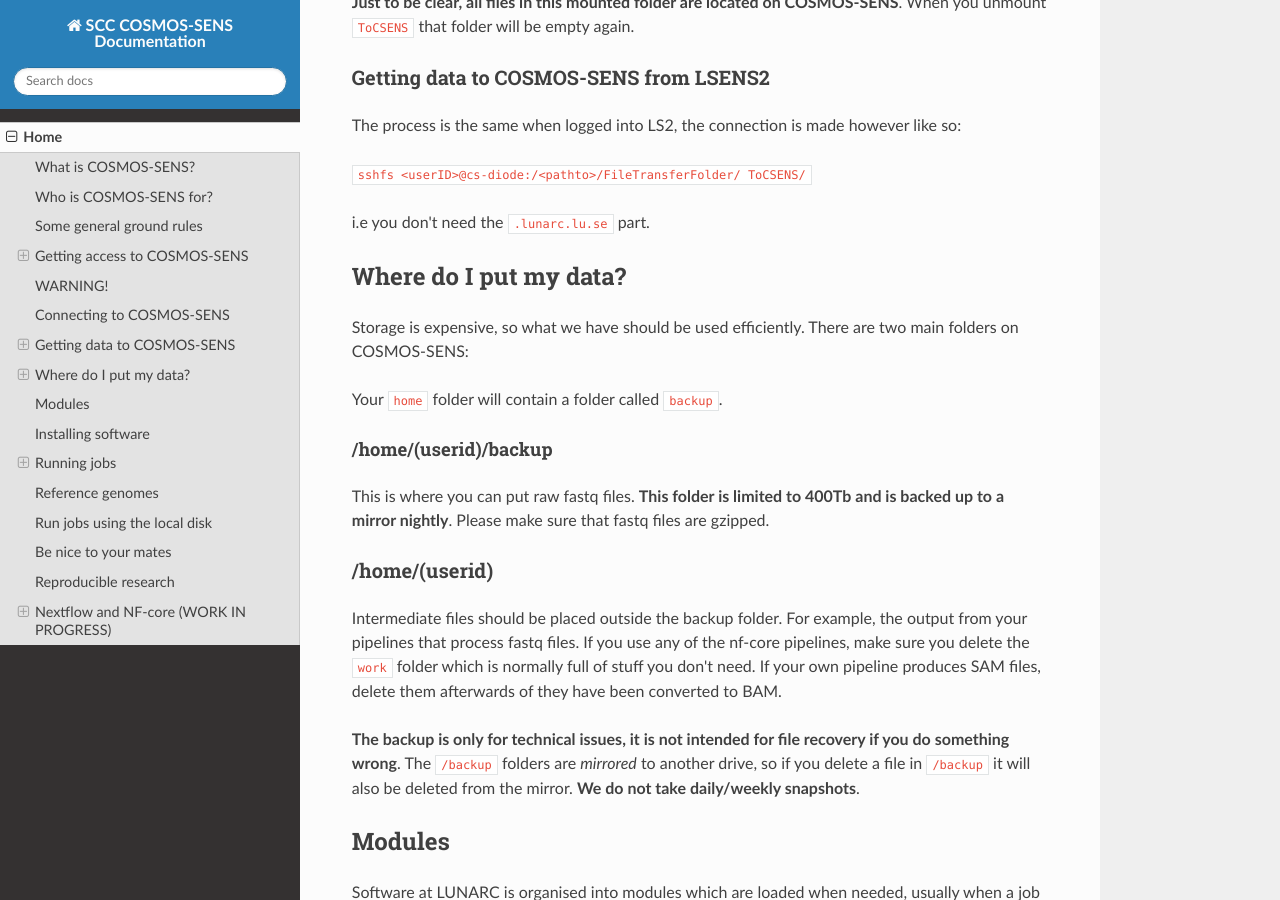
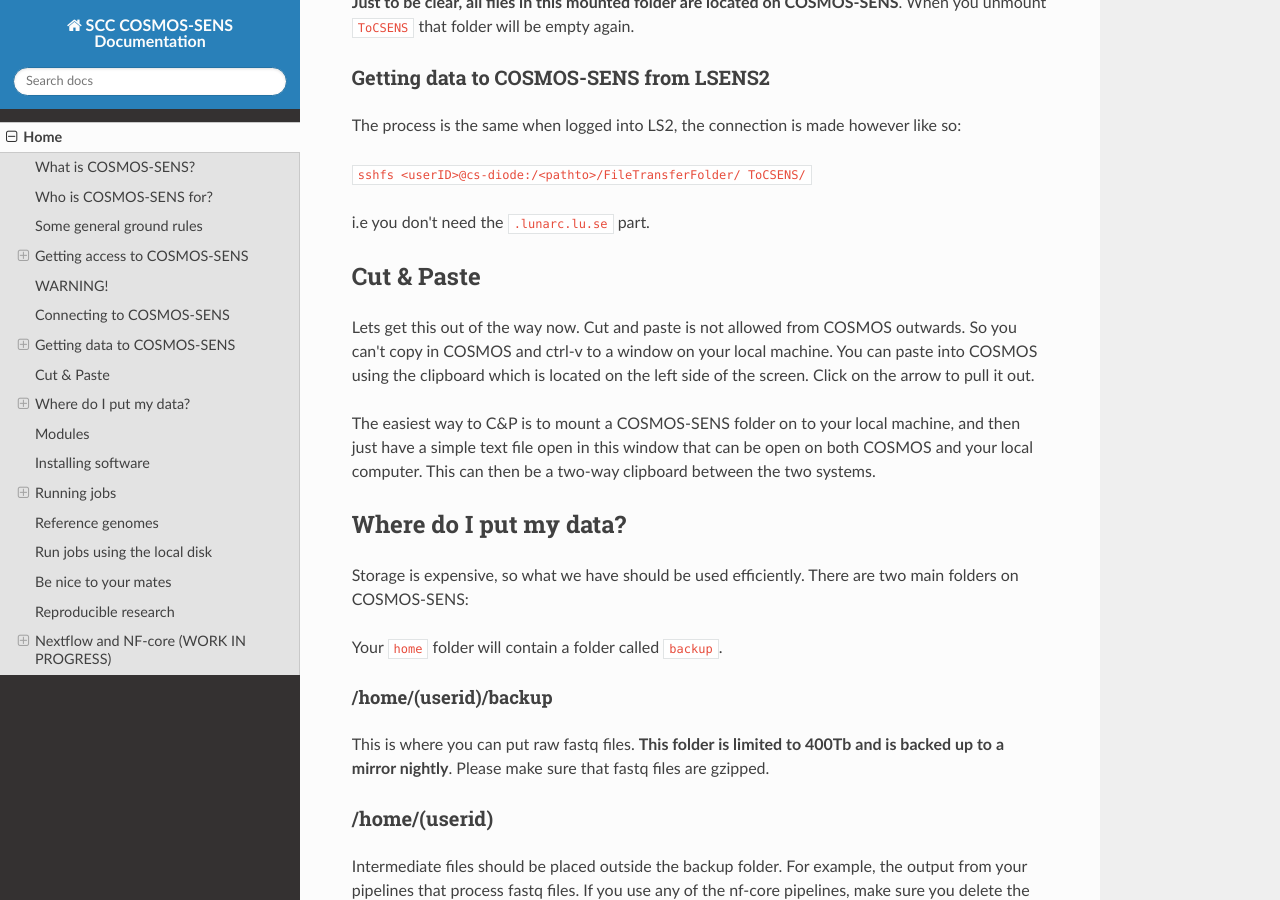
Before and after one commit to sccbioinformatics/SCC_CSENS_docs, an MkDocs documentation site: the page built from docs/index.md, in a window 1280 px wide and 900 px high, scrolled down 3407 px. Built offline with MkDocs 1.6.1, drawn with Linux system fonts in a browser that asks for light colours; nearby versions of some CDN libraries.

```diff
--- a/docs/index.md
+++ b/docs/index.md
@@ -104,6 +104,12 @@
 `sshfs <userID>@cs-diode:/<pathto>/FileTransferFolder/ ToCSENS/`
 
 i.e you don't need the `.lunarc.lu.se` part.
+
+## Cut & Paste
+
+Lets get this out of the way now. Cut and paste is not allowed from COSMOS outwards. So you can't copy in COSMOS and ctrl-v to a window on your local machine. You can paste into COSMOS using the clipboard which is located on the left side of the screen. Click on the arrow to pull it out.
+
+The easiest way to C&P is to mount a COSMOS-SENS folder on to your local machine, and then just have a simple text file open in this window that can be open on both COSMOS and your local computer. This can then be a two-way clipboard between the two systems.
 
 ## Where do I put my data?
 
```
